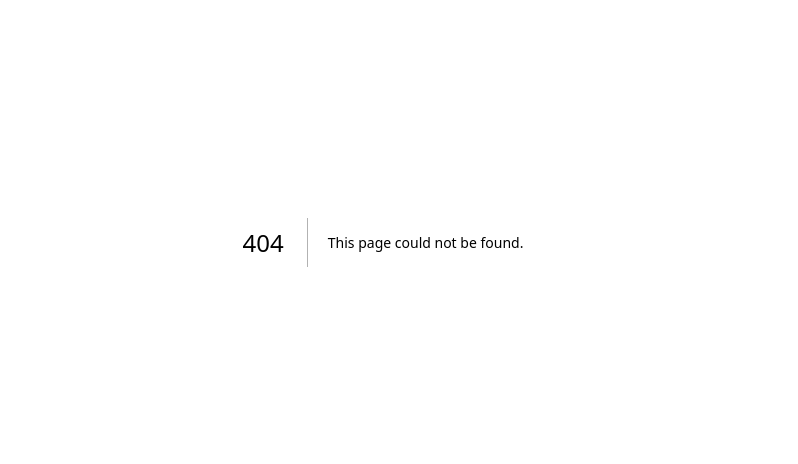
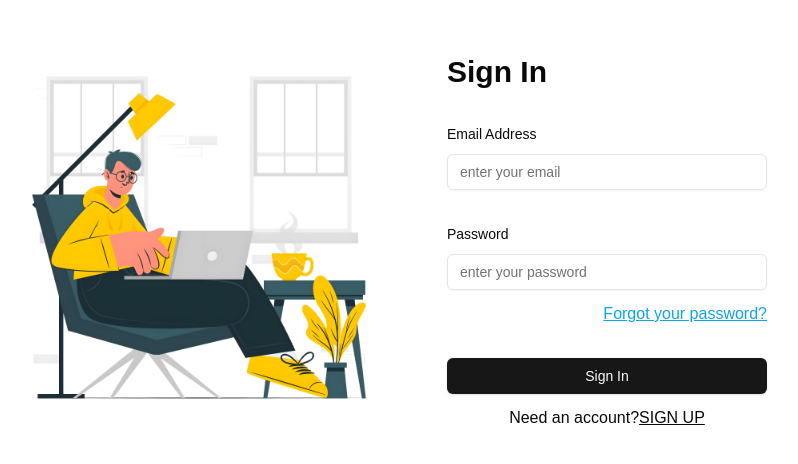
Before and after one commit to Exo1i/CU-Student-Collabarotion-System, a Next.js app: page /SignIn in a window 1280 px wide. Before the commit this address had no page. Shown: the part 158-622 px from the top of the page, without its empty margins (257-1055 px from the left). Built offline with nearby package versions, Linux system fonts and the light colour scheme.

Commit message:
solve conflict

```diff
--- /dev/null
+++ b/app/SignIn/page.jsx
@@ -0,0 +1,173 @@
+"use client";
+import react from "react";
+import { zodResolver } from "@hookform/resolvers/zod";
+import { useForm } from "react-hook-form";
+import { z } from "zod";
+
+import { Button } from "@/components/ui/button";
+import {
+  Form,
+  FormControl,
+  FormDescription,
+  FormField,
+  FormItem,
+  FormLabel,
+  FormMessage,
+} from "@/components/ui/form";
+import { Input } from "@/components/ui/input";
+import Image from "next/image";
+
+const formSchema = z.object({
+  username: z.string().min(2, {
+    message: "Username must be at least 2 characters.",
+  }),
+});
+
+export default function SignInPage() {
+  const signUpform = useForm({
+    resolver: zodResolver(formSchema),
+    defaultValues: {
+      password: "",
+      emailAddress: "",
+      userName: "",
+    },
+  });
+  const signinform = useForm({
+    resolver: zodResolver(formSchema),
+    defaultValues: {
+      password: "",
+      emailAddress: "",
+    },
+  });
+
+  function onSubmit(values) {
+    console.log(values);
+  }
+  const handleSignUpClick = function () {
+    document.querySelector(".sign-in-form").classList.add("hidden");
+    document.querySelector(".sign-up-form").classList.remove("hidden");
+  };
+  return (
+    <div className="flex flex-col w-full lg:flex-row place-content-center items-center gap-12 h-screen">
+      <Image
+        src="/images/studyGuy.jpeg"
+        width={400}
+        height={400}
+        alt="guy studying on a laptop"
+      />
+      <div className="w-80 lg:w-1/4">
+        <Form {...signinform}>
+          <form
+            onSubmit={signinform.handleSubmit(onSubmit)}
+            className="flex flex-col gap-8 sign-in-form"
+          >
+            <h1 className="text-3xl font-bold">Sign In</h1>
+            <FormField
+              control={signinform.control}
+              name="emailAddress"
+              render={({ field }) => (
+                <FormItem>
+                  <FormLabel>Email Address</FormLabel>
+                  <FormControl>
+                    <Input
+                      placeholder="enter your email"
+                      type="email"
+                      {...field}
+                    />
+                  </FormControl>
+                  <FormMessage />
+                </FormItem>
+              )}
+            />
+            <FormField
+              control={signinform.control}
+              name="password"
+              render={({ field }) => (
+                <FormItem>
+                  <FormLabel>Password</FormLabel>
+                  <FormControl>
+                    <Input
+                      placeholder="enter your password"
+                      type="password"
+                      {...field}
+                    />
+                  </FormControl>
+                  <a href="#" className="text-right text-sky-500">
+                    <p className="mt-3 underline"> Forgot your password?</p>
+                  </a>
+                </FormItem>
+              )}
+            />
+            <Button type="submit">Sign In</Button>
+            <button onClick={handleSignUpClick}>
+              <p className="-mt-5">
+                Need an account?
+                <span className="uppercase underline">Sign Up</span>
+              </p>
+            </button>
+          </form>
+        </Form>
+
+        <Form {...signUpform}>
+          <form
+            onSubmit={signUpform.handleSubmit(onSubmit)}
+            className="flex flex-col gap-8 hidden sign-up-form"
+          >
+            <h1 className="text-3xl font-bold">Sign Up</h1>
+            <FormField
+              control={signUpform.control}
+              name="userName"
+              render={({ field }) => (
+                <FormItem>
+                  <FormLabel>User Name</FormLabel>
+                  <FormControl>
+                    <Input
+                      placeholder="enter your name"
+                      type="text"
+                      {...field}
+                    />
+                  </FormControl>
+                  <FormMessage />
+                </FormItem>
+              )}
+            />
+            <FormField
+              control={signUpform.control}
+              name="emailAddress"
+              render={({ field }) => (
+                <FormItem>
+                  <FormLabel>Email Address</FormLabel>
+                  <FormControl>
+                    <Input
+                      placeholder="enter your email"
+                      type="email"
+                      {...field}
+                    />
+                  </FormControl>
+                  <FormMessage />
+                </FormItem>
+              )}
+            />
+            <FormField
+              control={signUpform.control}
+              name="password"
+              render={({ field }) => (
+                <FormItem>
+                  <FormLabel>Create Password</FormLabel>
+                  <FormControl>
+                    <Input
+                      placeholder="enter your password"
+                      type="password"
+                      {...field}
+                    />
+                  </FormControl>
+                </FormItem>
+              )}
+            />
+            <Button type="submit">Sign Up</Button>
+          </form>
+        </Form>
+      </div>
+    </div>
+  );
+}
--- /dev/null
+++ b/components/ui/form.jsx
@@ -0,0 +1,134 @@
+"use client";
+import * as React from "react"
+import { Slot } from "@radix-ui/react-slot"
+import { Controller, FormProvider, useFormContext } from "react-hook-form";
+
+import { cn } from "@/lib/utils"
+import { Label } from "@/components/ui/label"
+
+const Form = FormProvider
+
+const FormFieldContext = React.createContext({})
+
+const FormField = (
+  {
+    ...props
+  }
+) => {
+  return (
+    (<FormFieldContext.Provider value={{ name: props.name }}>
+      <Controller {...props} />
+    </FormFieldContext.Provider>)
+  );
+}
+
+const useFormField = () => {
+  const fieldContext = React.useContext(FormFieldContext)
+  const itemContext = React.useContext(FormItemContext)
+  const { getFieldState, formState } = useFormContext()
+
+  const fieldState = getFieldState(fieldContext.name, formState)
+
+  if (!fieldContext) {
+    throw new Error("useFormField should be used within <FormField>")
+  }
+
+  const { id } = itemContext
+
+  return {
+    id,
+    name: fieldContext.name,
+    formItemId: `${id}-form-item`,
+    formDescriptionId: `${id}-form-item-description`,
+    formMessageId: `${id}-form-item-message`,
+    ...fieldState,
+  }
+}
+
+const FormItemContext = React.createContext({})
+
+const FormItem = React.forwardRef(({ className, ...props }, ref) => {
+  const id = React.useId()
+
+  return (
+    (<FormItemContext.Provider value={{ id }}>
+      <div ref={ref} className={cn("space-y-2", className)} {...props} />
+    </FormItemContext.Provider>)
+  );
+})
+FormItem.displayName = "FormItem"
+
+const FormLabel = React.forwardRef(({ className, ...props }, ref) => {
+  const { error, formItemId } = useFormField()
+
+  return (
+    (<Label
+      ref={ref}
+      className={cn(error && "text-destructive", className)}
+      htmlFor={formItemId}
+      {...props} />)
+  );
+})
+FormLabel.displayName = "FormLabel"
+
+const FormControl = React.forwardRef(({ ...props }, ref) => {
+  const { error, formItemId, formDescriptionId, formMessageId } = useFormField()
+
+  return (
+    (<Slot
+      ref={ref}
+      id={formItemId}
+      aria-describedby={
+        !error
+          ? `${formDescriptionId}`
+          : `${formDescriptionId} ${formMessageId}`
+      }
+      aria-invalid={!!error}
+      {...props} />)
+  );
+})
+FormControl.displayName = "FormControl"
+
+const FormDescription = React.forwardRef(({ className, ...props }, ref) => {
+  const { formDescriptionId } = useFormField()
+
+  return (
+    (<p
+      ref={ref}
+      id={formDescriptionId}
+      className={cn("text-[0.8rem] text-muted-foreground", className)}
+      {...props} />)
+  );
+})
+FormDescription.displayName = "FormDescription"
+
+const FormMessage = React.forwardRef(({ className, children, ...props }, ref) => {
+  const { error, formMessageId } = useFormField()
+  const body = error ? String(error?.message) : children
+
+  if (!body) {
+    return null
+  }
+
+  return (
+    (<p
+      ref={ref}
+      id={formMessageId}
+      className={cn("text-[0.8rem] font-medium text-destructive", className)}
+      {...props}>
+      {body}
+    </p>)
+  );
+})
+FormMessage.displayName = "FormMessage"
+
+export {
+  useFormField,
+  Form,
+  FormItem,
+  FormLabel,
+  FormControl,
+  FormDescription,
+  FormMessage,
+  FormField,
+}
--- /dev/null
+++ b/components/ui/input.jsx
@@ -0,0 +1,19 @@
+import * as React from "react"
+
+import { cn } from "@/lib/utils"
+
+const Input = React.forwardRef(({ className, type, ...props }, ref) => {
+  return (
+    (<input
+      type={type}
+      className={cn(
+        "flex h-9 w-full rounded-md border border-input bg-transparent px-3 py-1 text-base shadow-sm transition-colors file:border-0 file:bg-transparent file:text-sm file:font-medium file:text-foreground placeholder:text-muted-foreground focus-visible:outline-none focus-visible:ring-1 focus-visible:ring-ring disabled:cursor-not-allowed disabled:opacity-50 md:text-sm",
+        className
+      )}
+      ref={ref}
+      {...props} />)
+  );
+})
+Input.displayName = "Input"
+
+export { Input }
--- /dev/null
+++ b/components/ui/label.jsx
@@ -0,0 +1,18 @@
+"use client"
+
+import * as React from "react"
+import * as LabelPrimitive from "@radix-ui/react-label"
+import { cva } from "class-variance-authority";
+
+import { cn } from "@/lib/utils"
+
+const labelVariants = cva(
+  "text-sm font-medium leading-none peer-disabled:cursor-not-allowed peer-disabled:opacity-70"
+)
+
+const Label = React.forwardRef(({ className, ...props }, ref) => (
+  <LabelPrimitive.Root ref={ref} className={cn(labelVariants(), className)} {...props} />
+))
+Label.displayName = LabelPrimitive.Root.displayName
+
+export { Label }
--- a/package.json
+++ b/package.json
@@ -10,7 +10,9 @@
   },
   "dependencies": {
     "@heroicons/react": "^2.2.0",
+    "@hookform/resolvers": "^3.9.1",
     "@radix-ui/react-avatar": "^1.1.1",
+    "@radix-ui/react-label": "^2.1.0",
     "@radix-ui/react-progress": "^1.1.0",
     "@radix-ui/react-slot": "^1.1.0",
     "@radix-ui/react-tooltip": "^1.1.4",
@@ -22,8 +24,10 @@
     "next": "15.0.3",
     "react": "19.0.0-rc-66855b96-20241106",
     "react-dom": "19.0.0-rc-66855b96-20241106",
+    "react-hook-form": "^7.53.2",
     "tailwind-merge": "^2.5.4",
-    "tailwindcss-animate": "^1.0.7"
+    "tailwindcss-animate": "^1.0.7",
+    "zod": "^3.23.8"
   },
   "devDependencies": {
     "eslint": "^8",
```
Also changed, not shown: public/images/studyGuy.jpeg (added), 1 other file (tests, documents, lock files or other folders).
